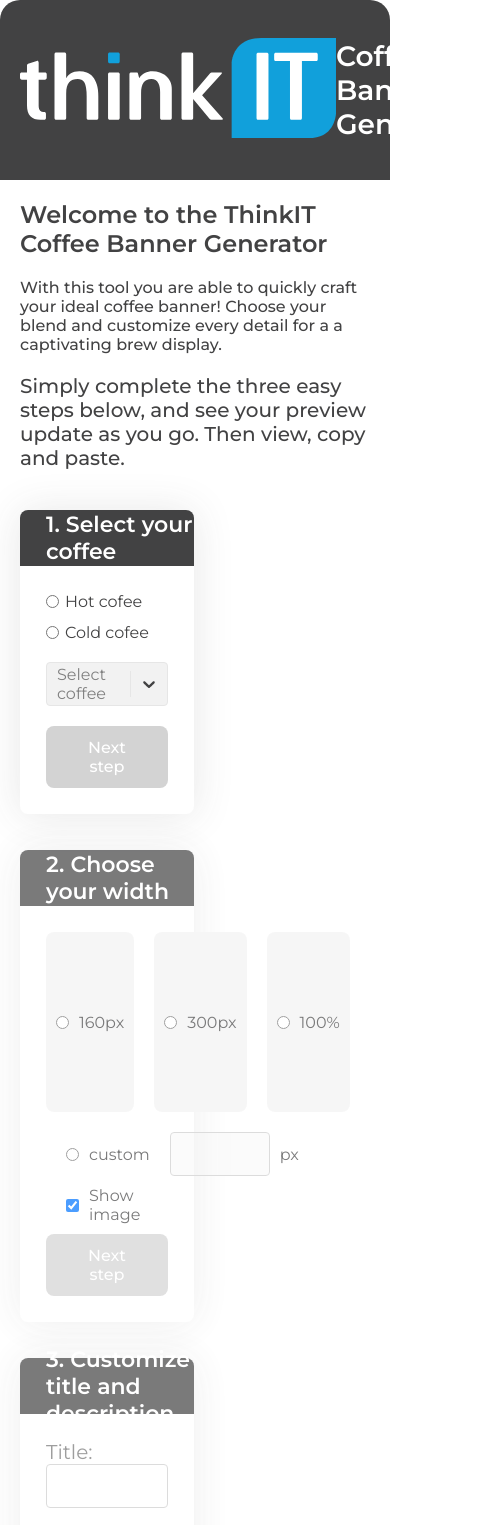
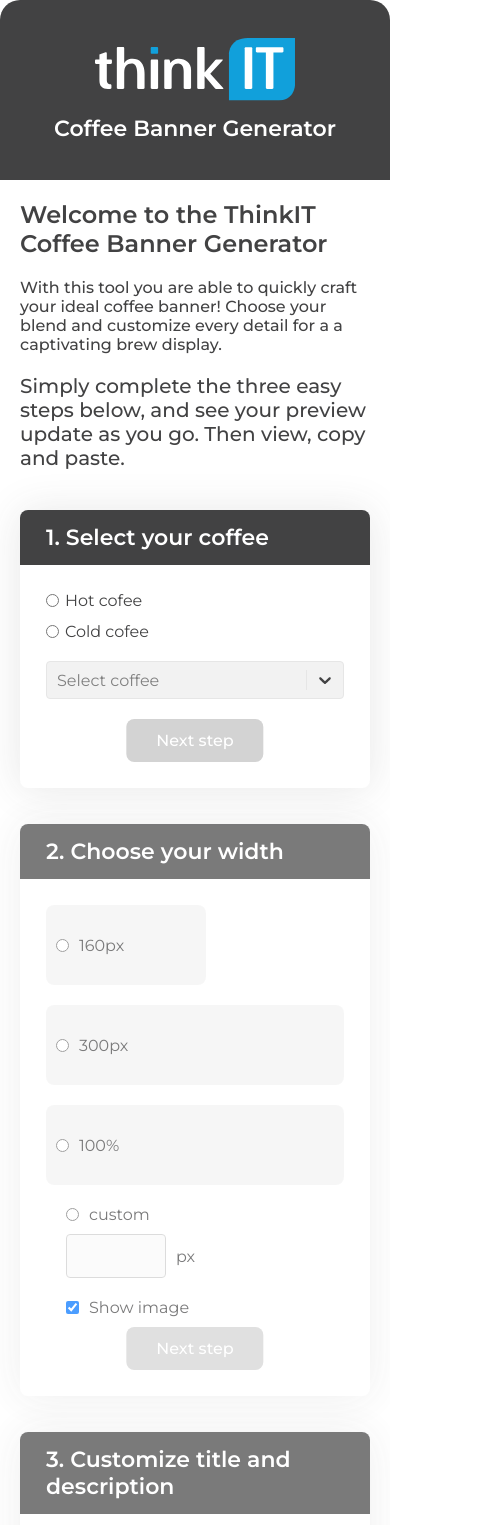
Before and after one commit to LukaBrdar135/coffee-banner-generator, a React (Vite) app: page / in a window 390 px wide. Shown: the top 1525 px of the page, 500 px wide, since content can reach past the window. Built offline with nearby package versions, Linux system fonts and the light colour scheme.

Commit message:
feat: added responsive to css

```diff
--- a/src/components/BannerPreview/BannerPreview.css
+++ b/src/components/BannerPreview/BannerPreview.css
@@ -36,7 +36,7 @@
     font-size: 18px;
     font-weight: 500;
     padding: 12px 24px;
-    height: 42px;
+    height: fit-content;
 }
 
 .preview__banner__content {
--- a/src/components/GeneratedCodeModal/GeneratedCodeModal.css
+++ b/src/components/GeneratedCodeModal/GeneratedCodeModal.css
@@ -56,3 +56,10 @@
     opacity: 0;
     transition: all 0.3s ease-in-out;
 }
+
+@media (max-width: 768px) {
+    .generated-code-modal__content {
+        width: 80%;
+        height: 80%;
+    }
+}
--- a/src/components/Header/Header.css
+++ b/src/components/Header/Header.css
@@ -6,17 +6,38 @@
     display: flex;
     justify-content: space-between;
     align-items: center;
-}
-
-.header__logo {
-    padding-left: 20px;
+    padding: 0px 20px;
 }
 
 .header__title {
     color: #ffffff;
-    padding-right: 20px;
     font-size: 28px;
-    font-style: normal;
     font-weight: 600;
-    line-height: normal;
 }
+
+@media (max-width: 768px) {
+    .header {
+        gap: 20px;
+    }
+
+    .header__logo img {
+        width: 200px;
+    }
+
+    .header__title {
+        font-size: 22px;
+    }
+}
+
+@media (max-width: 480px) {
+    .header {
+        flex-direction: column;
+        gap: 10px;
+        justify-content: center;
+        align-items: center;
+    }
+
+    .header__title {
+        text-align: center;
+    }
+}
--- a/src/components/StepThree/StepThree.css
+++ b/src/components/StepThree/StepThree.css
@@ -19,3 +19,11 @@
 .customize__button-holder {
     display: flex;
 }
+
+@media (max-width: 480px) {
+    .customize__button-holder {
+        flex-direction: column-reverse;
+        gap: 10px;
+        align-items: center;
+    }
+}
--- a/src/components/StepTwo/StepTwo.css
+++ b/src/components/StepTwo/StepTwo.css
@@ -48,3 +48,24 @@
     align-items: center;
     gap: 10px;
 }
+
+@media (max-width: 480px) {
+    .choosing-width__preset {
+        flex-direction: column;
+    }
+
+    .choosing-width__preset__label {
+        height: 50px;
+        max-width: 100%;
+    }
+
+    .choosing-width__custom {
+        flex-direction: column;
+        align-items: flex-start;
+        gap: 10px;
+    }
+
+    .choosing-width__show-image {
+        margin-top: 10px;
+    }
+}
--- a/src/components/StepsAndPreview/StepsAndPreview.css
+++ b/src/components/StepsAndPreview/StepsAndPreview.css
@@ -14,3 +14,17 @@
 .steps-and-preview__preview {
     width: calc(40% - 44px);
 }
+
+@media (max-width: 992px) {
+    .steps-and-preview {
+        flex-direction: column;
+    }
+
+    .steps-and-preview__steps {
+        width: 100%;
+    }
+
+    .steps-and-preview__preview {
+        width: 100%;
+    }
+}
--- a/src/components/UI/Button/Button.css
+++ b/src/components/UI/Button/Button.css
@@ -36,3 +36,10 @@
 .button.right {
     margin-left: auto;
 }
+
+@media (max-width: 480px) {
+    .button.right {
+        margin-left: 50%;
+        transform: translateX(-50%);
+    }
+}
--- a/src/components/UI/Card/Card.css
+++ b/src/components/UI/Card/Card.css
@@ -6,13 +6,13 @@
 
 .card__title {
     width: 100%;
-    height: 56px;
+    height: fit-content;
     color: #ffffff;
     border-radius: 8px 8px 0px 0px;
     background: #424243;
     display: flex;
     align-items: center;
-    padding-left: 26px;
+    padding: 14px 26px;
     font-size: 22px;
     font-weight: 600;
 }
```
